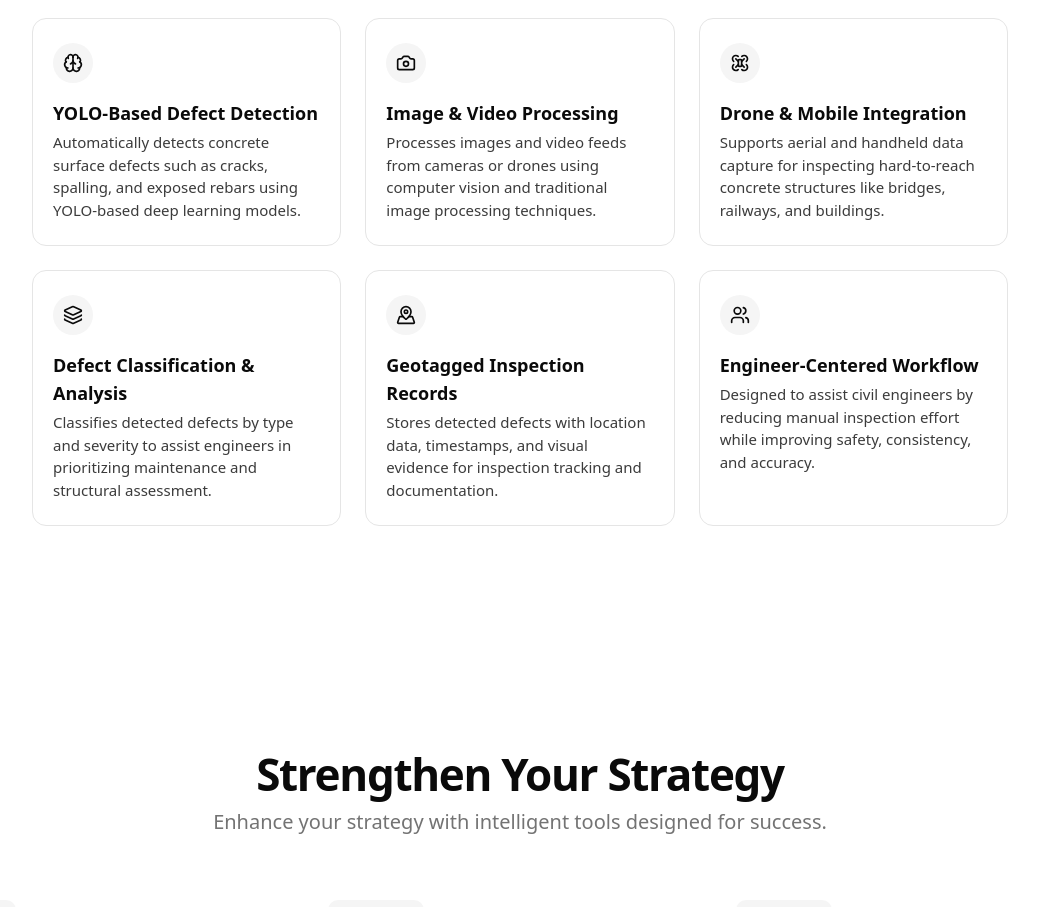
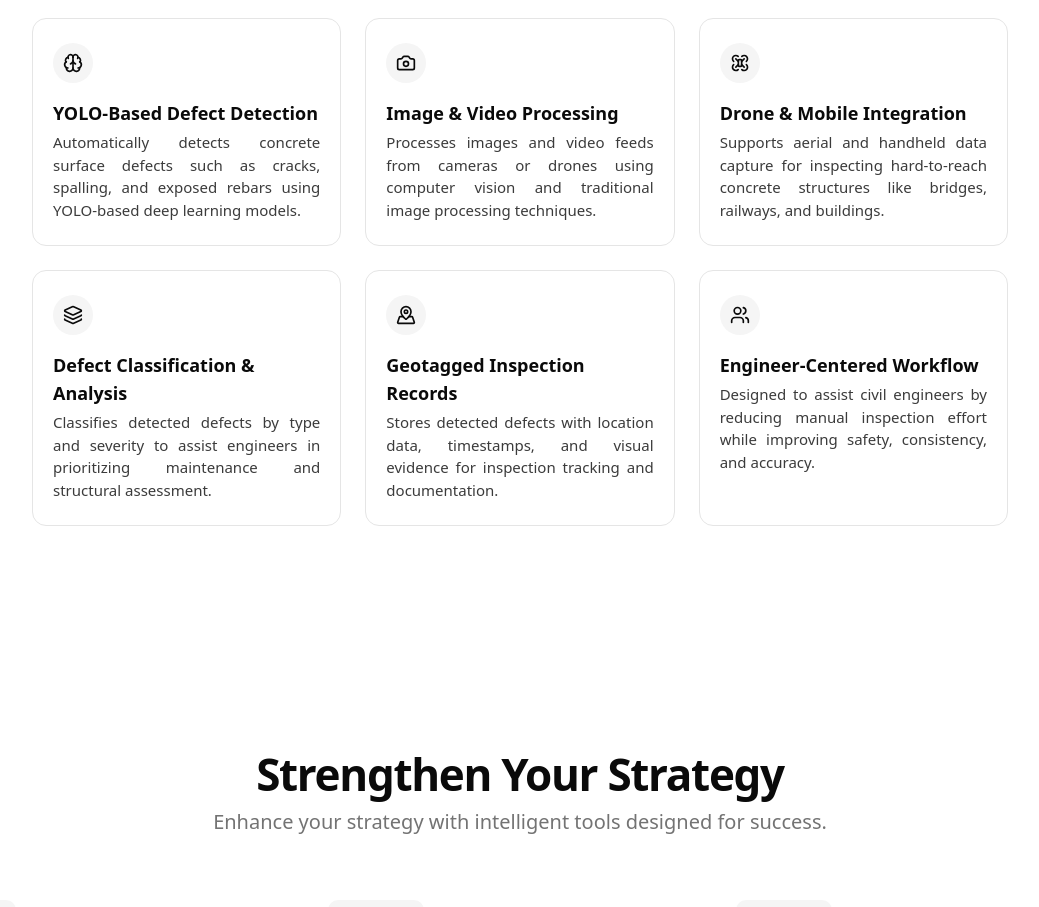
Before and after one commit to Magzzi/viscrete, a Next.js app in the folder frontend/: page / in a window 1280 px wide. Shown: the part 1140-2047 px from the top of the page, without its empty margins (120-1159 px from the left). Built offline with nearby package versions, Linux system fonts and the light colour scheme.

Commit message:
updated tech details - justified text

```diff
--- a/frontend/components/ui/details.tsx
+++ b/frontend/components/ui/details.tsx
@@ -75,7 +75,7 @@ const Details = () => {
                 <feature.icon className="size-5" />
               </div>
               <span className="text-lg font-semibold">{feature.title}</span>
-              <p className="mt-1 text-foreground/80 text-[15px]">
+              <p className="mt-1 text-foreground/80 text-[15px] text-justify">
                 {feature.description}
               </p>
             </div>
```
